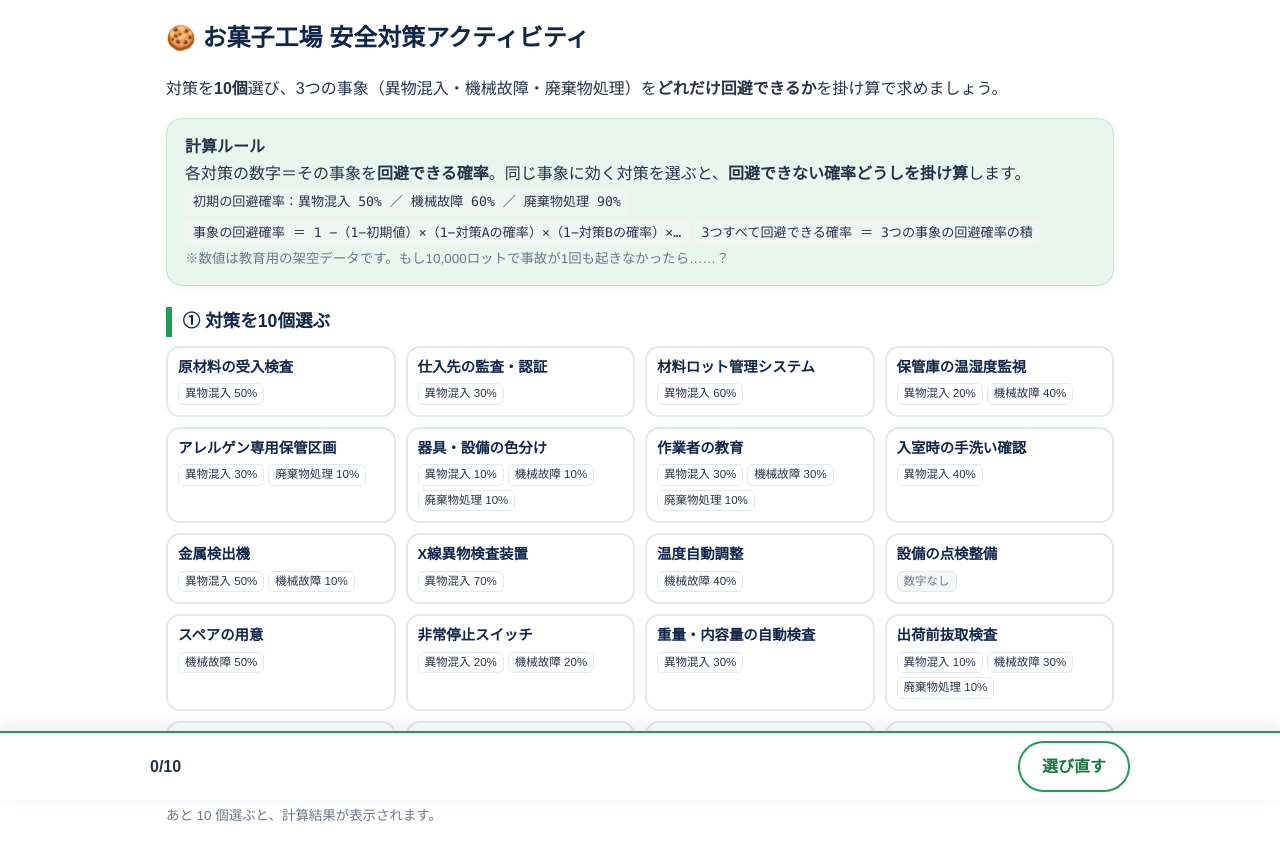
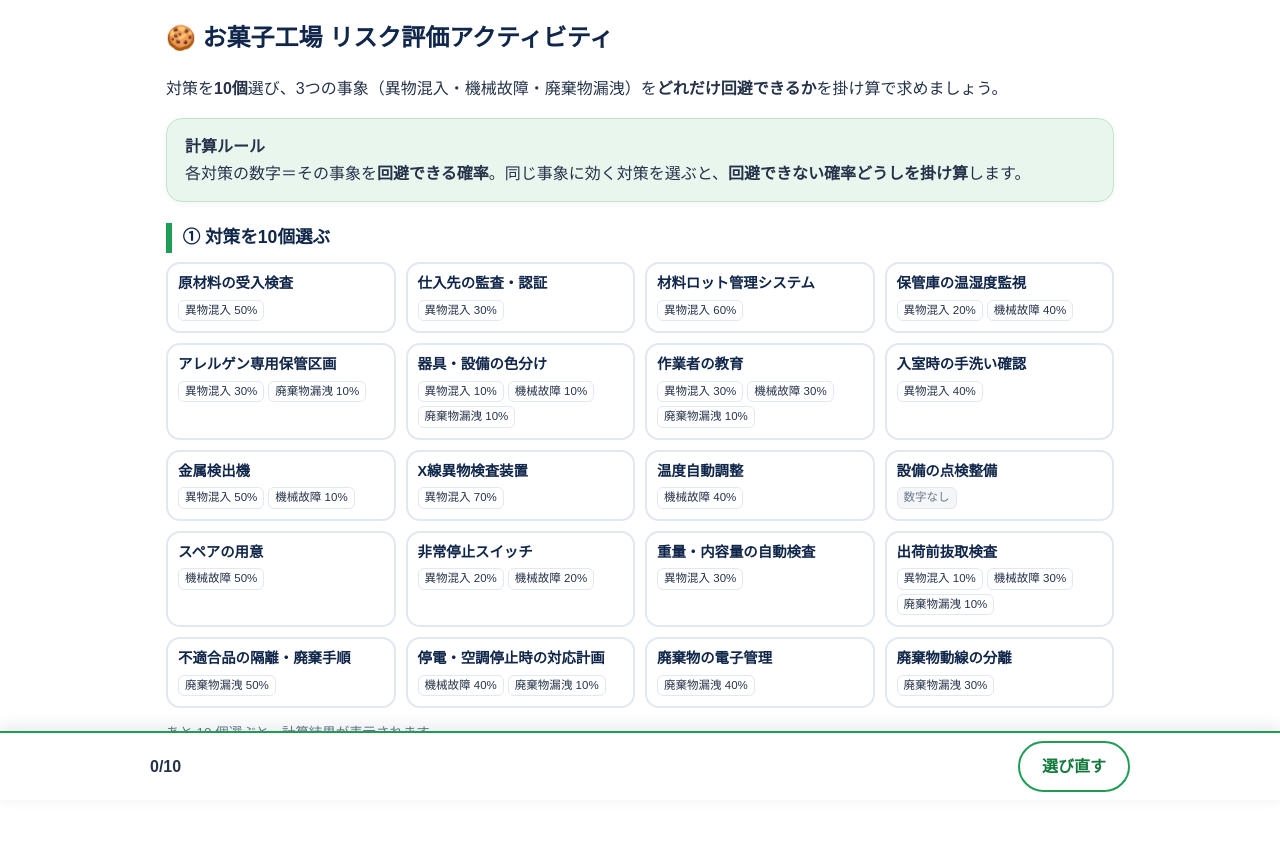
Before and after one commit to nimioiya/Safety-Manager, a plain HTML site: page index.html in a window 1280 px wide. Drawn offline with Linux system fonts and the light colour scheme.

Commit message:
Update and rename activity.html to index.html

```diff
--- a/activity.html
+++ b/index.html
@@ -3,7 +3,7 @@
 <head>
 <meta charset="UTF-8">
 <meta name="viewport" content="width=device-width, initial-scale=1">
-<title>お菓子工場 安全対策アクティビティ</title>
+<title>お菓子工場 リスク評価アクティビティ</title>
 <style>
 :root{--green:#1f9d57;--green-d:#15783f;--green-l:#e8f6ee;--green-m:#bfe5cf;--navy:#10264a;--ink:#25324a;--gray:#6b778c;--line:#e2e8f0;--red:#d9534f}
 *{box-sizing:border-box}
@@ -47,15 +47,11 @@ th{background:#f6f9f7;color:var(--navy)}
 </head>
 <body>
 <main>
-  <h1>🍪 お菓子工場 安全対策アクティビティ</h1>
-  <p>対策を<b>10個</b>選び、3つの事象（異物混入・機械故障・廃棄物処理）を<b>どれだけ回避できるか</b>を掛け算で求めましょう。</p>
+  <h1>🍪 お菓子工場 リスク評価アクティビティ</h1>
+  <p>対策を<b>10個</b>選び、3つの事象（異物混入・機械故障・廃棄物漏洩）を<b>どれだけ回避できるか</b>を掛け算で求めましょう。</p>
   <div class="card g">
     <b>計算ルール</b>
     <div>各対策の数字＝その事象を<b>回避できる確率</b>。同じ事象に効く対策を選ぶと、<b>回避できない確率どうしを掛け算</b>します。</div>
-    <div class="f">初期の回避確率：異物混入 50% ／ 機械故障 60% ／ 廃棄物処理 90%</div>
-    <div class="f">事象の回避確率 ＝ 1 −（1−初期値）×（1−対策Aの確率）×（1−対策Bの確率）×…</div>
-    <div class="f">3つすべて回避できる確率 ＝ 3つの事象の回避確率の積</div>
-    <div class="note">※数値は教育用の架空データです。もし10,000ロットで事故が1回も起きなかったら……？</div>
   </div>
 
   <h2>① 対策を10個選ぶ</h2>
@@ -70,7 +66,7 @@ th{background:#f6f9f7;color:var(--navy)}
 </div></div>
 
 <script>
-const HZ=['異物混入','機械故障','廃棄物処理'];
+const HZ=['異物混入','機械故障','廃棄物漏洩'];
 const M=[
  ['原材料の受入検査',50,0,0],['仕入先の監査・認証',30,0,0],['材料ロット管理システム',60,0,0],
  ['保管庫の温湿度監視',20,40,0],['アレルゲン専用保管区画',30,0,10],['器具・設備の色分け',10,10,10],
@@ -80,7 +76,7 @@ const M=[
  ['出荷前抜取検査',10,30,10],['不適合品の隔離・廃棄手順',0,0,50],['停電・空調停止時の対応計画',0,40,10],
  ['廃棄物の電子管理',0,0,40],['廃棄物動線の分離',0,0,30]
 ];
-const BASE=[.5,.6,.9];
+const BASE=[.8,.9,.95];
 const sel=[];
 const $=id=>document.getElementById(id);
 const pc=(x,d=1)=>(x*100).toFixed(d)+'%';
@@ -126,7 +122,7 @@ function calc(){
 }
 function disaster(){
   return '<div class="card" style="background:#fff0ef;border-color:#f0b4b0"><b style="color:var(--red);font-size:1.2rem">🌋 大災害が発生しました！</b>'+
-   '<p>10,000ロットすべて事故なし……でも、表に載っていない<b>想定外の事象（大災害）</b>が起きました。<br>どんなに対策を重ねても、想定していないリスクは残ります。これが「未知のリスク」です。</p></div>';
+   '<p>10,000ロットすべて事故なし……でも、表に載っていない<b>地震で生産ロットが</b>崩れてしまいました。<br>どんなに対策を重ねても、想定していないリスクは残ります。これがリスク評価の限界です。</p></div>';
 }
 function sim(){
   if(!res)return;
@@ -134,7 +130,7 @@ function sim(){
   for(let t=0;t<N;t++){let ok=true;for(let k=0;k<3;k++){if(Math.random()>=res.av[k]){c[k]++;ok=false;}}if(ok)safe++;}
   $('simOut').innerHTML='<div>事故なしのロット：<b class="big">'+safe.toLocaleString()+'</b> / '+N.toLocaleString()+'（理論値 '+pc(res.all)+'）</div>'+
    '<table><tr><th>事象</th><th>発生した回数</th><th>理論値</th></tr>'+HZ.map((h,k)=>'<tr><td>'+h+'</td><td>'+c[k].toLocaleString()+'</td><td>'+Math.round((1-res.av[k])*N).toLocaleString()+'</td></tr>').join('')+'</table>'+
-   (safe===N?disaster():'<p class="note">実行するたびに少しずつ結果が変わります。10,000ロットで事故が1回も起きなければ、想定外の「大災害」が発生します。</p>');
+   (safe===N?disaster():'<p class="note">実行するたびに少しずつ結果が変わります。</p>');
 }
 $('reset').onclick=()=>{sel.length=0;render();};
 render();
```
